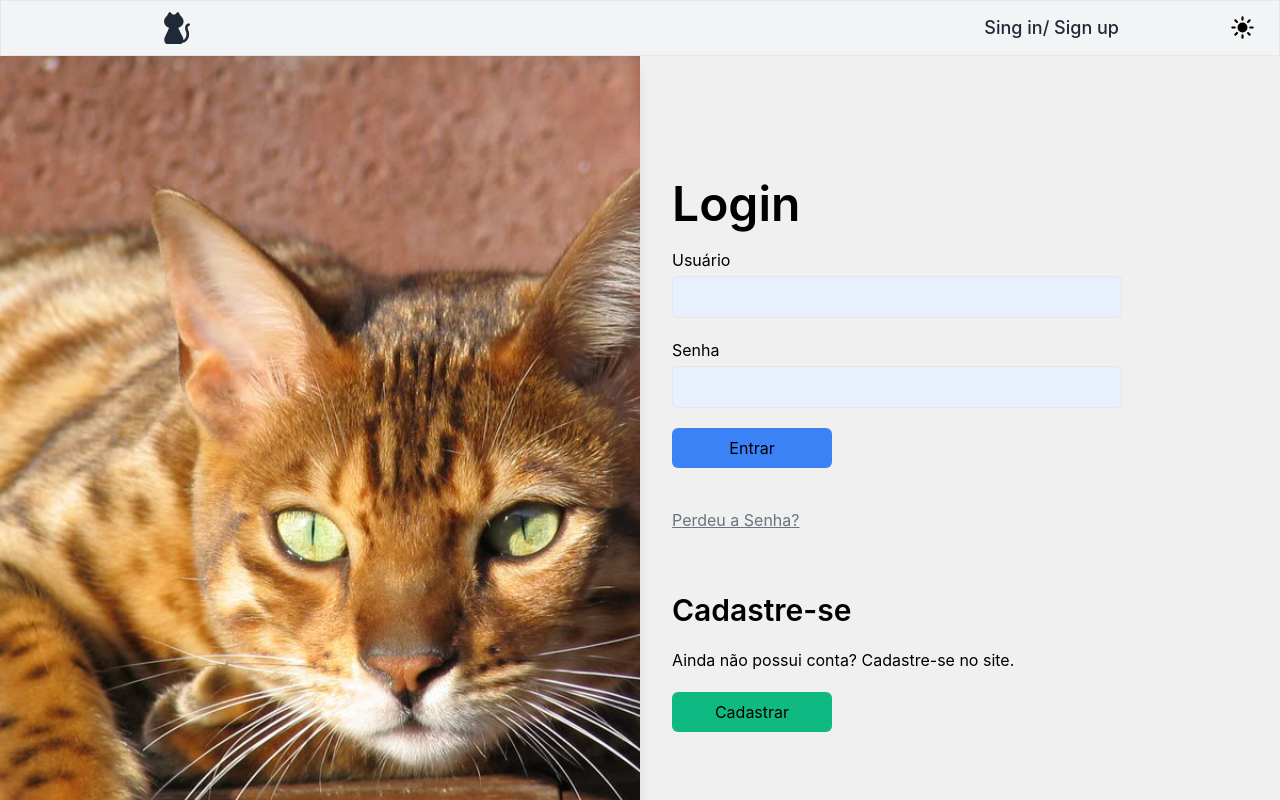
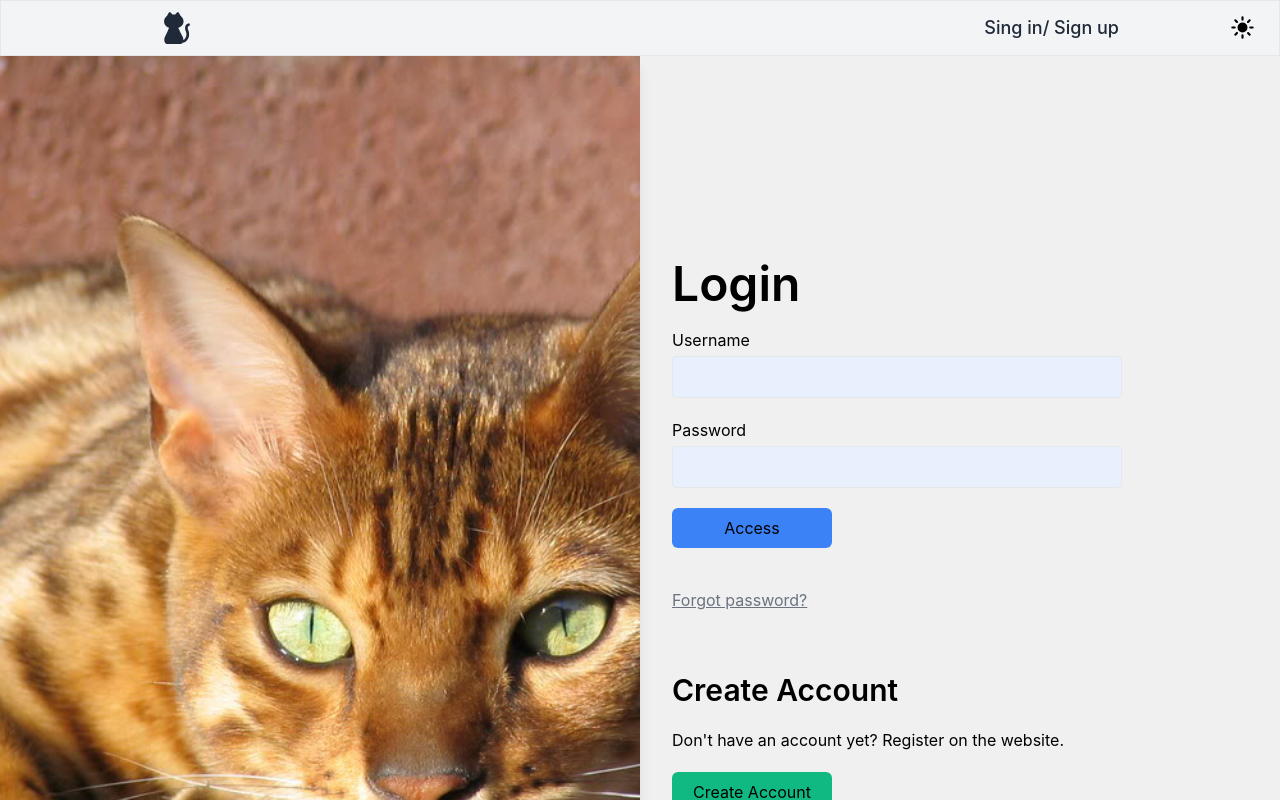
Before and after one commit to vsantos1711/cats-app, a Next.js app: page /en/login in a window 1280 px wide. Shown: the top 800 px of the page. Built offline with nearby package versions, Linux system fonts and the light colour scheme.

Commit message:
chore: internalization

```diff
--- a/src/app/[locale]/login/page.tsx
+++ b/src/app/[locale]/login/page.tsx
@@ -3,12 +3,14 @@ import Image from "next/image";
 import mainCat from "@/assets/img/main-cat.jpg";
 import Input from "@/components/UI/Input";
 import Button from "@/components/UI/Button";
+import { useTranslations } from "next-intl";
 
 export default function LoginPage() {
+  const t = useTranslations("LoginPage");
   return (
     <div className="dark:bg-slate-700 min-h-screen dark:text-slate-100 ">
       <div className="flex w-full">
-        <div className="relative h-screen md:w-1/2">
+        <div className="relative h-[120vh] md:w-1/2 ">
           <Image
             src={mainCat}
             alt="A golden cat"
@@ -17,31 +19,31 @@ export default function LoginPage() {
           />
         </div>
         <div className="flex flex-col md:w-1/2 w-full p-8 gap-5 justify-center">
-          <h1 className="text-5xl font-semibold text-start w-full">Login</h1>
+          <h1 className="text-5xl font-semibold text-start w-full">
+            {t("title")}
+          </h1>
           <form className="w-full  pb-5">
-            <Input label="Usuário" id="text" type="text" />
+            <Input label={t("label-one")} id="text" type="text" />
 
-            <Input label="Senha" id="password" type="password" />
+            <Input label={t("label-two")} id="password" type="password" />
             <Button type="submit" variant="primary" size="md">
-              Entrar
+              {t("button")}
             </Button>
           </form>
           <Link
-            href="/"
-            className="font-normal underline decoration-solid pb-10 max-w-fit text-gray-500"
+            href="login/recovery"
+            className="font-normal underline decoration-solid mb-10 max-w-fit text-gray-500 dark:text-gray-200"
           >
-            Perdeu a Senha?
+            {t("link")}
           </Link>
           <div className="w-full flex flex-col gap-5">
             <h2 className="text-3xl font-semibold text-start w-full">
-              Cadastre-se
+              {t("title-two")}
             </h2>
-            <p className="font-normal">
-              Ainda não possui conta? Cadastre-se no site.
-            </p>
+            <p className="font-normal">{t("text")}</p>
             <Link href="login/register" className="w-full">
               <Button variant="secondary" size="md">
-                Cadastrar
+                {t("button-two")}
               </Button>
             </Link>
           </div>
--- a/src/app/[locale]/login/register/page.tsx
+++ b/src/app/[locale]/login/register/page.tsx
@@ -3,8 +3,10 @@ import Image from "next/image";
 import registerCat from "@/assets/img/cat-eleven.jpg";
 import Input from "@/components/UI/Input";
 import Button from "@/components/UI/Button";
+import { useTranslations } from "next-intl";
 
 export default function RegisterPage() {
+  const t = useTranslations("RegisterPage");
   return (
     <div className="dark:bg-slate-700 min-h-screen dark:text-slate-100 ">
       <div className="flex w-full">
@@ -18,22 +20,23 @@ export default function RegisterPage() {
         </div>
         <div className="flex flex-col md:w-1/2 w-full p-8 gap-5 justify-center">
           <h1 className="text-5xl font-semibold text-start w-full">
-            Cadastre-se
+            {t("title")}
           </h1>
           <form className="w-full pb-5">
-            <Input label="Usuário" id="text" type="text" />
-            <Input label="Email" id="email" type="email" />
-            <Input label="Senha" id="password" type="password" />
-            <div className="flex justify-between max-w-[450px]">
+            <Input label={t("label-one")} id="text" type="text" />
+            <Input label={t("label-two")} id="email" type="email" />
+            <Input label={t("label-three")} id="password" type="password" />
+            <div className="flex justify-between max-w-[450px] mb-5">
               <Button type="submit" variant="secondary" size="md">
-                Cadastrar
+                {t("button")}
               </Button>
-              <Link href="/login">
-                <Button type="submit" variant="primary" size="md">
-                  Fazer login
-                </Button>
-              </Link>
             </div>
+            <Link
+              href="/login"
+              className="font-normal underline decoration-solid mb-10 max-w-fit text-gray-500 dark:text-gray-200"
+            >
+              {t("link")}
+            </Link>
           </form>
         </div>
       </div>
--- a/src/app/[locale]/not-found.tsx
+++ b/src/app/[locale]/not-found.tsx
@@ -4,7 +4,7 @@ import notFound from "@/assets/svg/not-found.svg";
 import { useTranslations } from "next-intl";
 
 export default function NotFound() {
-  const t = useTranslations("notFound");
+  const t = useTranslations("NotFoundPage");
   return (
     <div className="py-10 min-h-screen dark:bg-slate-700">
       <div className="container flex flex-col items-center gap-4">
--- a/src/components/UI/Footer.tsx
+++ b/src/components/UI/Footer.tsx
@@ -1,7 +1,7 @@
 import { useTranslations } from "next-intl";
 
 export default function Footer() {
-  const t = useTranslations("footer");
+  const t = useTranslations("Footer");
   return (
     <footer className="flex h-14 border justify-center items-center bg-gray-100 dark:bg-gray-800 dark:border-none">
       <p className="text-gray-600 dark:text-gray-400">
--- a/src/components/UI/Header.tsx
+++ b/src/components/UI/Header.tsx
@@ -4,7 +4,7 @@ import ButtonTheme from "../ButtonTheme";
 import { useTranslations } from "next-intl";
 
 export default function Header() {
-  const t = useTranslations("header");
+  const t = useTranslations("Header");
   return (
     <header className="flex border h-14 bg-gray-100 relative dark:border-none dark:bg-gray-800">
       <nav className="container flex justify-between items-center text-gray-800 dark:text-gray-200">
--- a/src/dictionaries/en.json
+++ b/src/dictionaries/en.json
@@ -1,13 +1,36 @@
 {
-  "notFound": {
+  "NotFoundPage": {
     "title": "404: Page not found",
     "message": "Oops! It looks like a curious cat passed by and took this page! We're tracking its paw prints. 🐱🐾",
     "button": "Back to home"
   },
-  "header": {
+  "LoginPage": {
+    "title": "Login",
+    "label-one": "Username",
+    "label-two": "Password",
+    "button": "Access",
+    "link": "Forgot password?",
+    "title-two": "Create Account",
+    "text": "Don't have an account yet? Register on the website.",
+    "button-two": "Create Account"
+  },
+  "RegisterPage": {
+    "title": "Sign Up",
+    "label-one": "Username",
+    "label-two": "Email",
+    "label-three": "Password",
+    "button": "Register",
+    "link": "Already have an account? Login on the website."
+  },
+  "RecoveryPage": {
+    "title": "Forgot Password?",
+    "label-one": "User Email",
+    "button": "Send Email"
+  },
+  "Header": {
     "text": "Sing in/ Sign up"
   },
-  "footer": {
+  "Footer": {
     "text": "Made with 💜 by "
   }
 }
--- a/src/dictionaries/pt.json
+++ b/src/dictionaries/pt.json
@@ -1,13 +1,36 @@
 {
-  "notFound": {
+  "NotFoundPage": {
     "title": "404: Página não encontrada",
     "message": "Ops! Parece que um gato curioso passou por aqui e levou essa página! Estamos rastreando suas pegadas. 🐱🐾",
     "button": "Voltar para casa"
   },
-  "header":{
+  "LoginPage": {
+    "title": "Acessar",
+    "label-one" : "Usuário",
+    "label-two" : "Senha",
+    "button": "Entrar",
+    "link" : "Esqueceu a senha?",
+    "title-two": "Criar conta",
+    "text": "Ainda não possui conta? Cadastre-se no site.",
+    "button-two": "Criar conta"
+  },
+  "RegisterPage": {
+    "title": "Cadastre-se",
+    "label-one": "Usuário",
+    "label-two": "Email",
+    "label-three": "Senha",
+    "button": "Registrar",
+    "link": "Já possui uma conta? Acesse o site."
+  },
+  "RecoveryPage": {
+    "title": "Perdeu a senha?",
+    "label-one": "Email do usuário",
+    "button": "Enviar email"
+  },
+  "Header":{
     "text": "Entrar/ Criar"
   },
-  "footer": {
+  "Footer": {
     "text": "Feito com 💜 por "
   }
 
```
